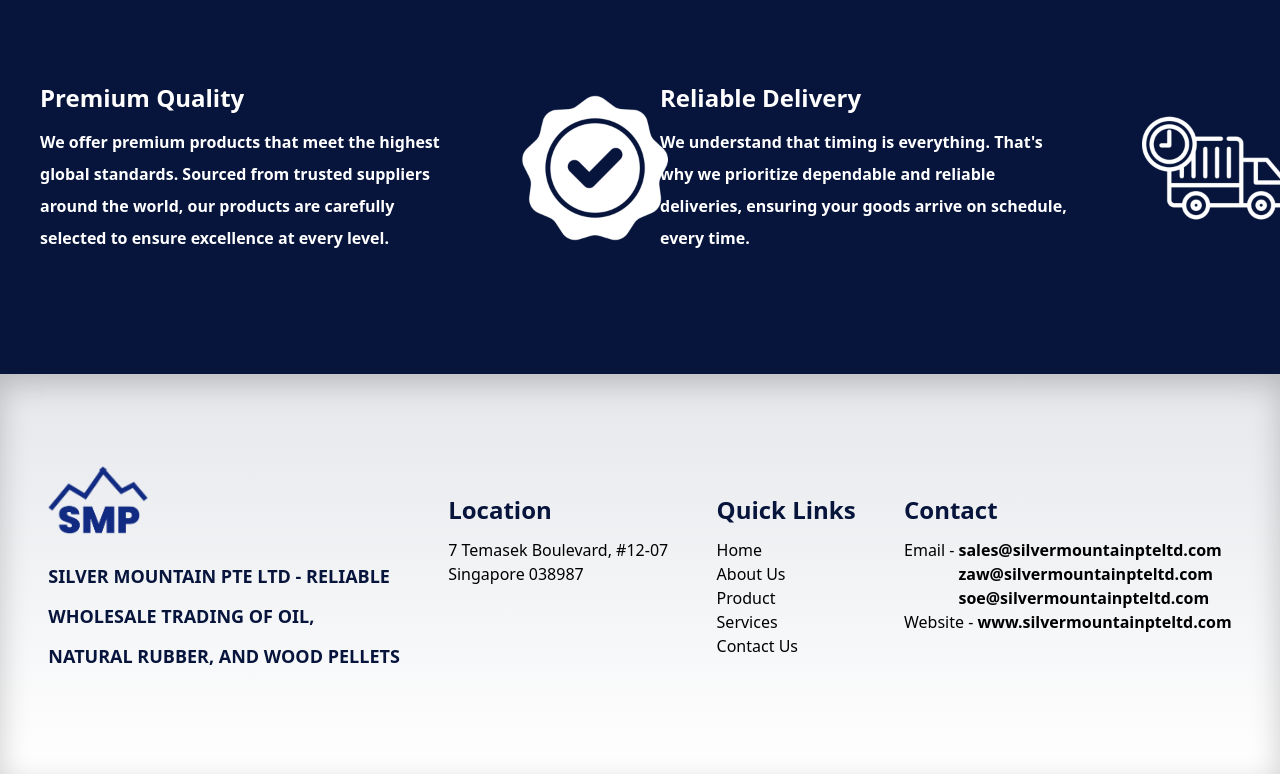
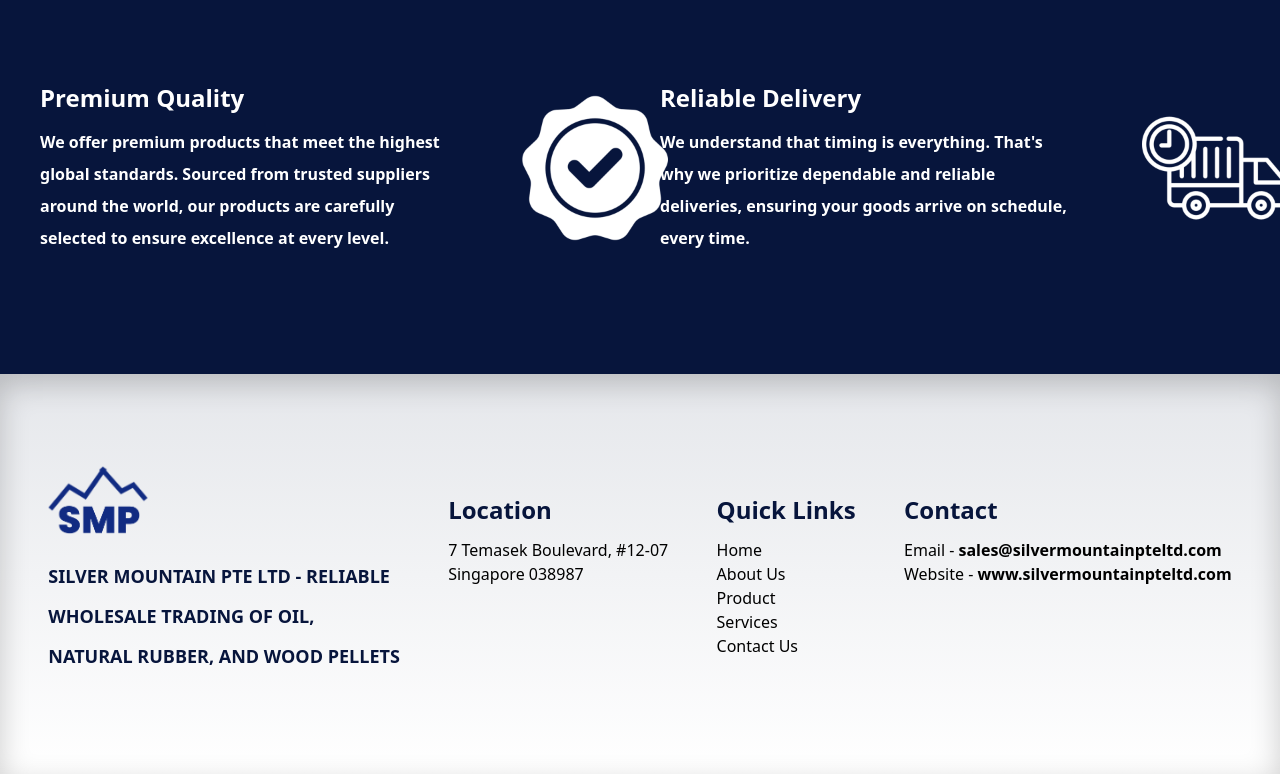
Before and after one commit to iamjusSawSoe/silvermountain, a Next.js app: page / in a window 1280 px wide. Shown: the part 1096-1870 px from the top of the page. Built offline with nearby package versions, Linux system fonts and the light colour scheme.

Commit message:
change email name from footer

```diff
--- a/components/Footer.js
+++ b/components/Footer.js
@@ -39,8 +39,6 @@ const Footer = () => {
                 <span>Email -</span>
                 <span className="flex flex-col">
                   <b>sales@silvermountainpteltd.com</b>
-                  <b>zaw@silvermountainpteltd.com</b>
-                  <b>soe@silvermountainpteltd.com</b>
                 </span>
               </div>
 
@@ -78,8 +76,6 @@ const Footer = () => {
             <span>Email - </span>
             <span className="flex flex-col">
               <b>sales@silvermountainpteltd.com</b>
-              <b>zaw@silvermountainpteltd.com</b>
-              <b>soe@silvermountainpteltd.com</b>
             </span>
           </div>
           <span>
```
